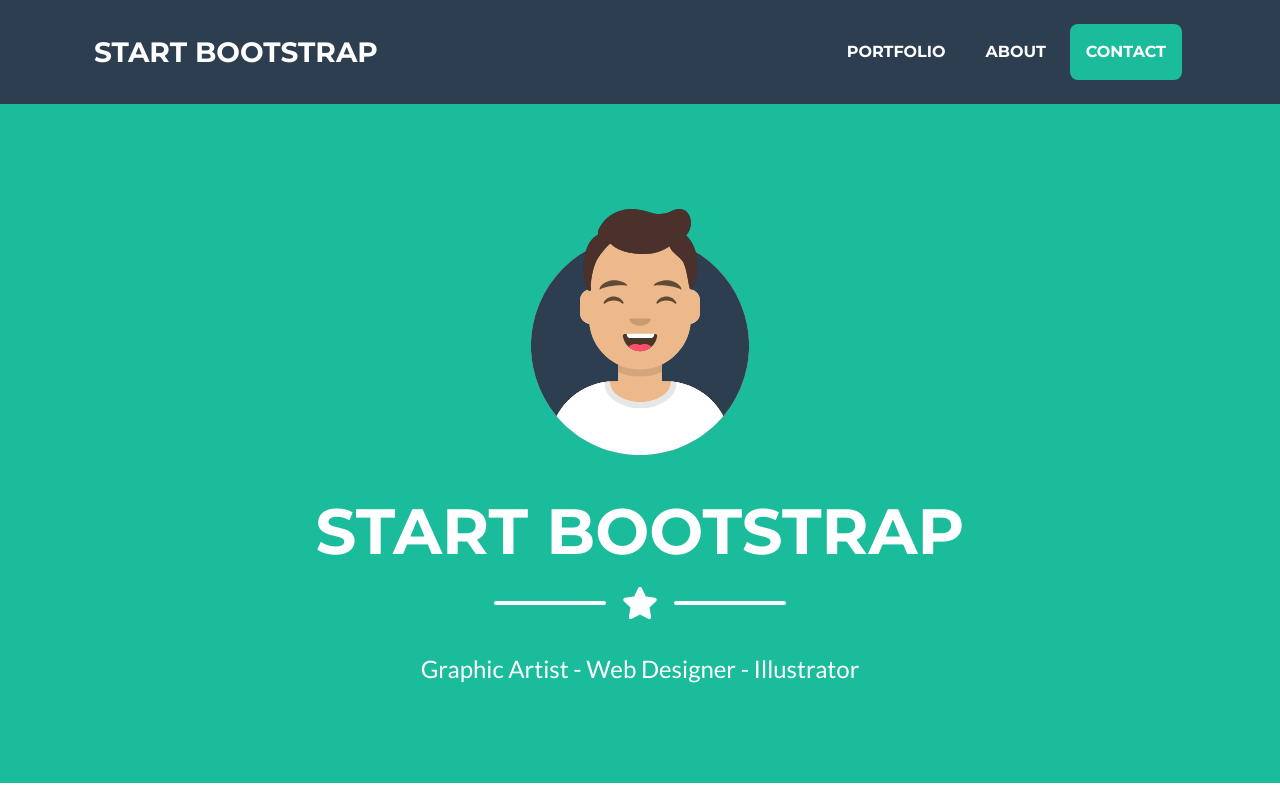
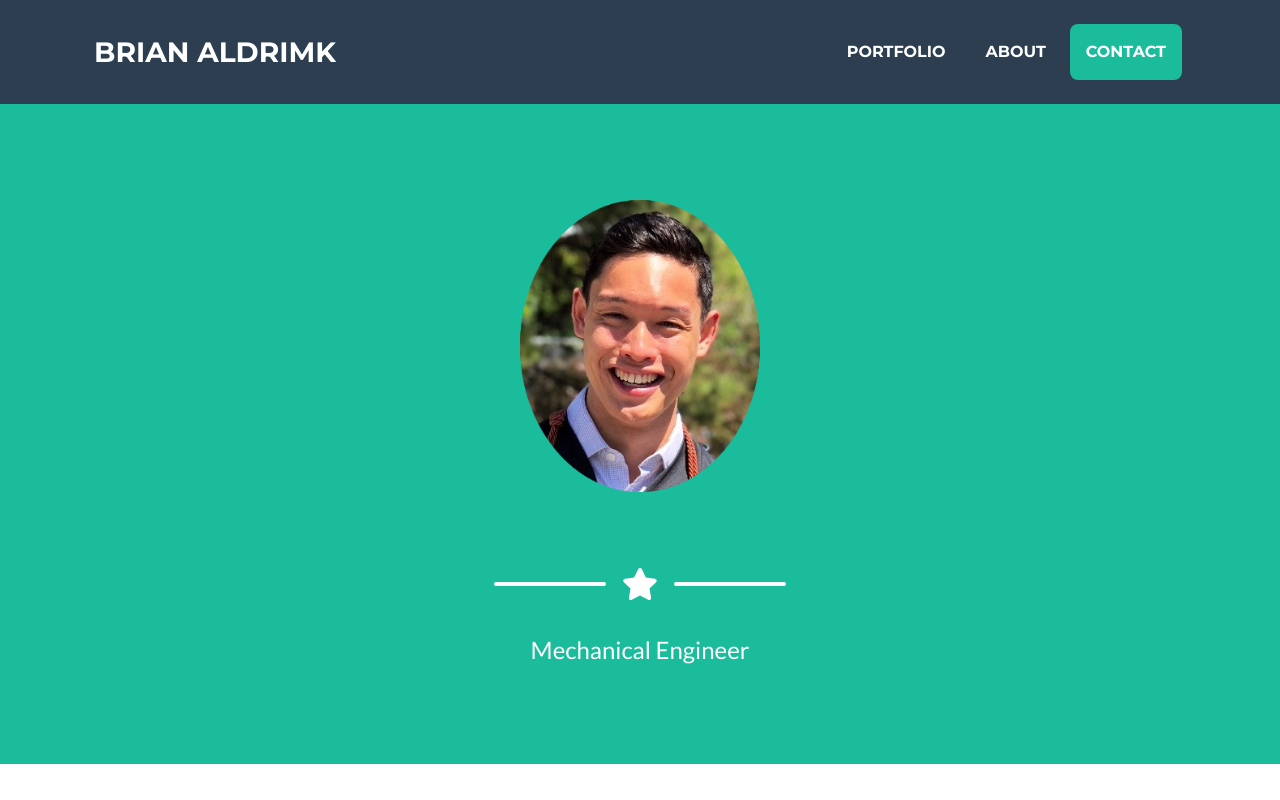
Before and after one commit to aldr1383/aldr1383.github.io, a plain HTML site: page index.html in a window 1280 px wide. Shown: the top 800 px of the page. Drawn offline with nearby package versions, Linux system fonts and the light colour scheme.

Commit message:
commit two

```diff
--- a/index.html
+++ b/index.html
@@ -20,7 +20,7 @@
         <!-- Navigation-->
         <nav class="navbar navbar-expand-lg bg-secondary text-uppercase fixed-top" id="mainNav">
             <div class="container">
-                <a class="navbar-brand js-scroll-trigger" href="#page-top">Start Bootstrap</a>
+                <a class="navbar-brand js-scroll-trigger" href="#page-top">Brian Aldrimk</a>
                 <button class="navbar-toggler navbar-toggler-right text-uppercase font-weight-bold bg-primary text-white rounded" type="button" data-toggle="collapse" data-target="#navbarResponsive" aria-controls="navbarResponsive" aria-expanded="false" aria-label="Toggle navigation">
                     Menu
                     <i class="fas fa-bars"></i>
@@ -38,9 +38,9 @@
         <header class="masthead bg-primary text-white text-center">
             <div class="container d-flex align-items-center flex-column">
                 <!-- Masthead Avatar Image-->
-                <img class="masthead-avatar mb-5" src="assets/img/avataaars.svg" alt="" />
+                <img class="masthead-avatar mb-5" src="assets/img/portfolio/profile_pic.png" alt="" />
                 <!-- Masthead Heading-->
-                <h1 class="masthead-heading text-uppercase mb-0">Start Bootstrap</h1>
+                <h1 class="masthead-heading text-uppercase mb-0"></h1>
                 <!-- Icon Divider-->
                 <div class="divider-custom divider-light">
                     <div class="divider-custom-line"></div>
@@ -48,7 +48,7 @@
                     <div class="divider-custom-line"></div>
                 </div>
                 <!-- Masthead Subheading-->
-                <p class="masthead-subheading font-weight-light mb-0">Graphic Artist - Web Designer - Illustrator</p>
+                <p class="masthead-subheading font-weight-light mb-0">Mechanical Engineer</p>
             </div>
         </header>
         <!-- Portfolio Section-->
```
Also changed, not shown: assets/img/portfolio/profile_pic.png (added).
